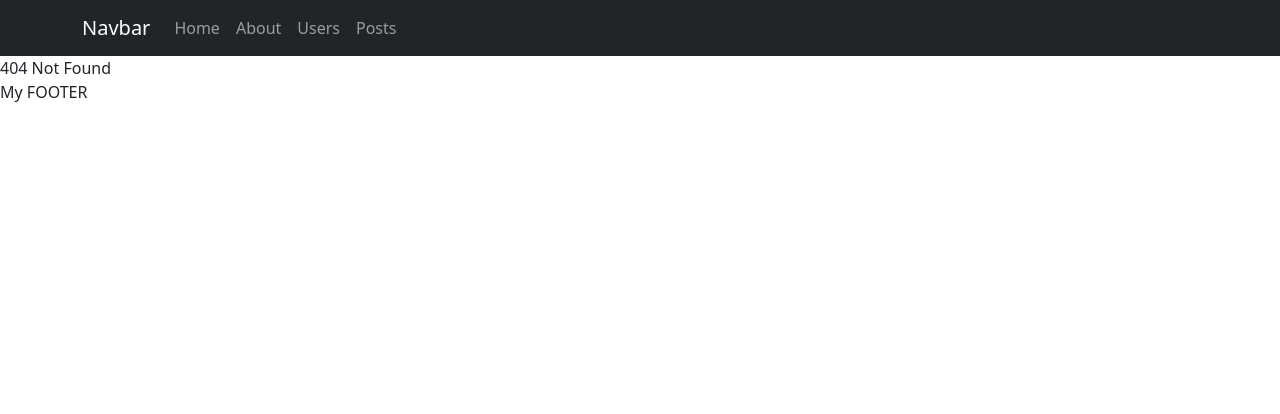
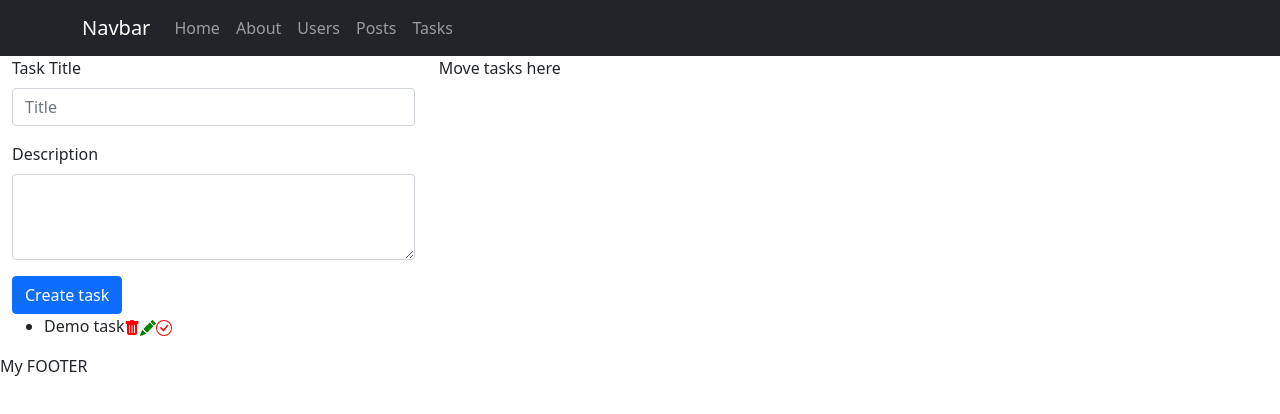
Before and after one commit to makeitrealcamp/top-v14, a React (Create React App) app in the folder reactrouter/: page /tasks in a window 1280 px wide. Before the commit this address had no page. Shown: the top 414 px of the page. Built offline with nearby package versions, Linux system fonts and the light colour scheme.

Commit message:
add route

```diff
--- a/reactrouter/package.json
+++ b/reactrouter/package.json
@@ -10,6 +10,7 @@
     "react": "^17.0.2",
     "react-bootstrap": "^2.0.3",
     "react-dom": "^17.0.2",
+    "react-icons": "^4.3.1",
     "react-router-dom": "^6.1.1",
     "react-scripts": "5.0.0",
     "styled-components": "^5.3.3",
--- a/reactrouter/src/App.js
+++ b/reactrouter/src/App.js
@@ -13,6 +13,8 @@ import { PostDetails } from './components/PostDetails';
 import { UserDetails } from './components/Users/UserDetails';
 import { UsersContainer } from './components/Users/UsersContainer';
 
+import { Tasks } from './pages/Tasks';
+
 
 
 const user = 'user'
@@ -21,17 +23,19 @@ function App() {
   return (
     <Router>
       <Navigation />
+      {/* <Sidebar /> */}
       <Routes>
         <Route path='/' element={<Home />} />
         <Route path='users' element={<Users />} >
-          <Route path='' element={<UsersContainer />}  />
-          <Route path=':id' element={<UserDetails />}  />
+          <Route path='' element={<UsersContainer />} />
+          <Route path=':id' element={<UserDetails />} />
         </Route>
         <Route path='about' element={<About />} />
         <Route path='posts' element={<Posts />} >
           <Route path='' element={<PostList />} />
           <Route path=':id' element={<PostDetails />} />
         </Route>
+        <Route path='tasks' element={<Tasks />} />
         <Route path='*' element={<NotFound />} />
       </Routes>
       <footer> My FOOTER</footer>
--- a/reactrouter/src/components/Navigation.jsx
+++ b/reactrouter/src/components/Navigation.jsx
@@ -14,6 +14,7 @@ export const Navigation = () => {
             <Link  className="nav-link" to='/about'>About </Link>
             <Link  className="nav-link" to='/users'>Users </Link>
             <Link  className="nav-link" to='/posts'>Posts </Link>
+            <Link  className="nav-link" to='/tasks'>Tasks </Link>
           </Nav>
         </Container>
       </Navbar>
--- a/reactrouter/src/components/forms/TaskInput.jsx
+++ b/reactrouter/src/components/forms/TaskInput.jsx
@@ -1,9 +1,10 @@
 
 import React, { useReducer, useRef, useState } from 'react'
-import { Button, Form } from 'react-bootstrap'
+import { Button, Form } from 'react-bootstrap';
+import { BsCheckCircle, BsCheckCircleFill, BsFillPencilFill, BsFillTrashFill } from "react-icons/bs";
 
 
-const intialState = [{ id: 1, title: 'Demo task', status: false }]
+const intialState = [{ id: 1, title: 'Demo task', description: '', status: false }]
 /**
  * Object {
  * id:
@@ -15,7 +16,8 @@ const intialState = [{ id: 1, title: 'Demo task', status: false }]
  */
 
 export const TaskInput = () => {
-  const ref = useRef()
+  const titleRef = useRef();
+  const descriptionRef = useRef();
 
   const [editMode, setEditMode] = useState(false)
 
@@ -34,6 +36,15 @@ export const TaskInput = () => {
             return task
           }
         })
+      case 'status':
+        return state.map(task => {
+          const id = action.payload
+          if (task.id === id) {
+            return { ...task, status: !task.status }
+          } else {
+            return task
+          }
+        })
       default:
         return state
     }
@@ -45,59 +56,96 @@ export const TaskInput = () => {
     e.preventDefault()
 
     if (editMode) {
-
       dispatch({
         type: 'edit',
-        payload: { id: Number(ref.current.id), title: ref.current.value }
-      })
-      setEditMode(false)
+        payload: {
+          id: Number(titleRef.current.id),
+          title: titleRef.current.value,
+          description: descriptionRef.current.value
+        }
+      });
+      setEditMode(false);
     } else {
       dispatch({
         type: 'create',
-        payload: { id: Date.now(), title: ref.current.value, status: false }
-      })
+        payload: {
+          id: Date.now(), title: titleRef.current.value,
+          description: descriptionRef.current.value,
+          status: false
+        }
+      });
     }
-    ref.current.value = '';
+    titleRef.current.value = '';
+    descriptionRef.current.value = '';
   }
 
   const handleDelete = (id) => {
     dispatch({
       type: 'delete',
       payload: id
-    })
+    });
   }
-
+  const handleStatus = (id) => {
+    dispatch({
+      type: 'status',
+      payload: id
+    });
+  }
 
   const handleEdit = (id) => {
     setEditMode(true);
-    const [currentTask] = state.filter(task => task.id === id)
-
-    ref.current.value = currentTask.title;
-    ref.current.id = id
-
+    const [currentTask] = state.filter(task => task.id === id);
+    titleRef.current.value = currentTask.title;
+    descriptionRef.current.value = currentTask.description;
+    titleRef.current.id = id;
   }
 
   return (<>
     <Form onSubmit={handleSubmit}>
       <Form.Group className="mb-3" >
         <Form.Label>Task Title</Form.Label>
-        <Form.Control type="text" placeholder="Title" name='title' ref={ref} />
+        <Form.Control type="text" placeholder="Title" name='title' ref={titleRef} />
+      </Form.Group>
+      <Form.Group className="mb-3" controlId="exampleForm.ControlTextarea1">
+        <Form.Label>Description</Form.Label>
+        <Form.Control as="textarea" rows={3} ref={descriptionRef} />
       </Form.Group>
       <Button type='submit' >{editMode ? 'Edit Task' : 'Create task'}</Button>
     </Form>
     <ul>
 
       {state.map(({ id, title, status }) => (
-        <li key={id}>
+        <li key={id} >
           {title}
-          <Button variant='danger' onClick={() => handleDelete(id)} >
+
+          {/* <Button variant='danger' onClick={() => handleDelete(id)} >
             Delete
-          </Button>
+          </Button> */}
+          {/* <Button onClick={() => handleEdit(id)} >
+              Edit
+            </Button> */}
+          {!editMode &&
+            (<>
+              <BsFillTrashFill fontVariant={''} onClick={() => handleDelete(id)} style={{ color: 'red', cursor: 'pointer' }} />
 
-          <Button onClick={() => handleEdit(id)} >
-            Edit
-          </Button>
+              <BsFillPencilFill
+                color='green'
+                onClick={() => handleEdit(id)}
+                style={{ cursor: 'pointer' }} />
 
+              {status ?
+                <BsCheckCircleFill
+                  color='green'
+                  onClick={() => handleStatus(id)}
+                  style={{ cursor: 'pointer' }}
+                /> :
+                <BsCheckCircle
+                  color='red'
+                  onClick={() => handleStatus(id)}
+                  style={{ cursor: 'pointer' }} />}
+            </>
+            )
+          }
         </li>
       ))}
     </ul>
--- /dev/null
+++ b/reactrouter/src/pages/Tasks.jsx
@@ -0,0 +1,22 @@
+import React from 'react'
+import { Col, Container, Row } from 'react-bootstrap'
+import { TaskInput } from '../components/forms/TaskInput'
+
+
+
+
+export const Tasks = () => {
+  return (
+    <Container fluid>
+    <Row>
+      <Col xs={4} id="sidebar-wrapper">
+      <TaskInput/>
+      </Col>
+      <Col xs={8} id="page-content-wrapper">
+        Move tasks here
+      </Col>
+    </Row>
+
+  </Container>
+  )
+}
```
Also changed, not shown: 1 other file (tests, documents, lock files or other folders).
